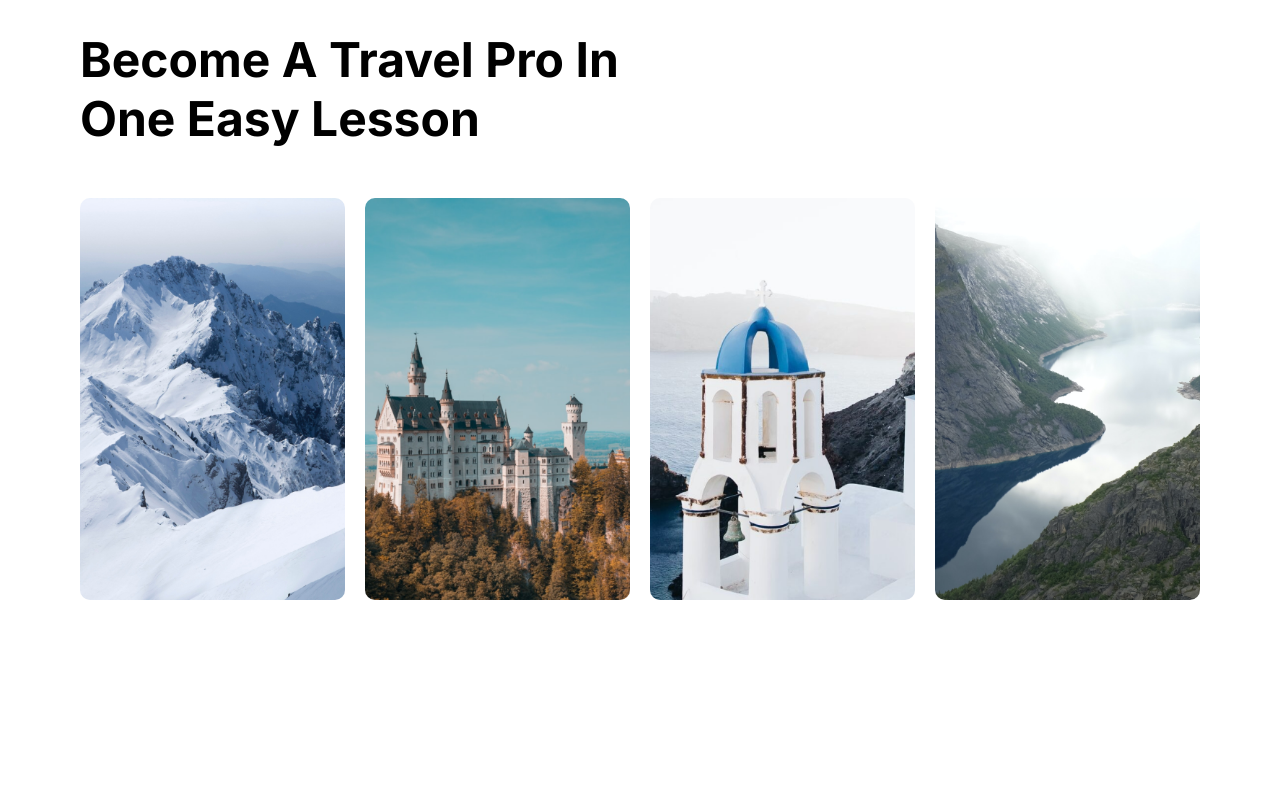
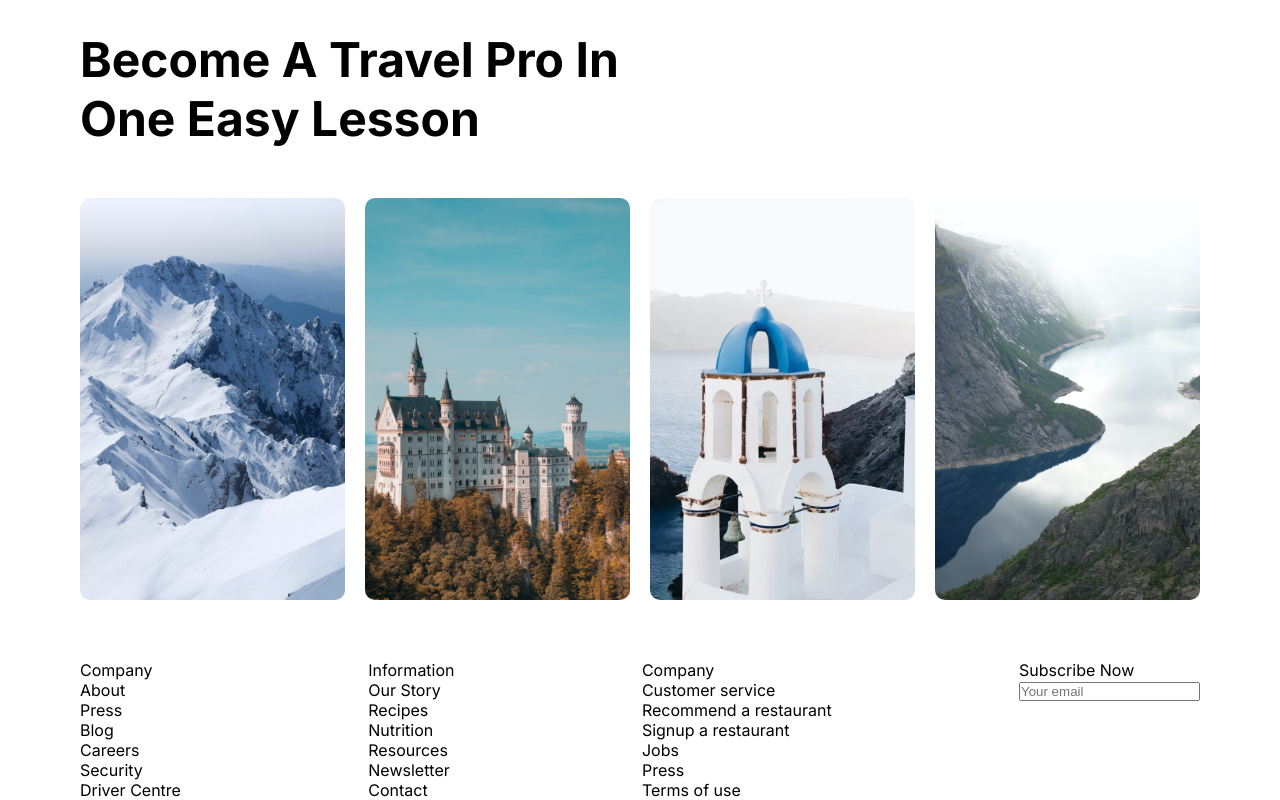
Before and after one commit to Shakhmurad7/nextjs, a Next.js app: page / in a window 1280 px wide. Shown: the part 738-1538 px from the top of the page. Before the commit the page ends 1398 px from the top, so only its background shows below. Built offline with nearby package versions, Linux system fonts and the light colour scheme.

Commit message:
add footer some item

```diff
--- a/app/css/index.css
+++ b/app/css/index.css
@@ -2,6 +2,9 @@
     padding: 0;
     margin: 0;
     box-sizing: border-box;
+}
+li{
+    list-style: none;
 }
 .container{
     padding: 0px 80px;
@@ -142,3 +145,11 @@
     top: 0;
     bottom: 0;
 }
+
+
+/* footer */
+.footer-conyainer{
+    width: 100%;
+    display: flex;
+    justify-content: space-between;
+}
--- a/app/page.js
+++ b/app/page.js
@@ -58,16 +58,59 @@ export default  async function Home() {
       </div>
     </div>
 
-
-
-
-
         {/* CartTop */}
         <div className="container" >
             <Cart/>
         </div>
 
 
+        {/* footer */}
+        <div className="container" >
+
+            <div className="footer-conyainer" >
+                    <div className="footer-content">
+                        <div className="footer-content-text-item">Company</div>
+                        <div className="footer-content-text">
+                            <li>About</li>
+                            <li>Press</li>
+                            <li>Blog</li>
+                            <li>Careers</li>
+                            <li>Security</li>
+                            <li>Driver Centre</li>
+                        </div>
+                    </div>
+                    <div className="footer-content">
+                        <div className="footer-content-text-item">Information</div>
+                        <div className="footer-content-text">
+                            <li>Our Story</li>
+                            <li>Recipes</li>
+                            <li>Nutrition</li>
+                            <li>Resources</li>
+                            <li>Newsletter</li>
+                            <li>Contact</li>
+                        </div>
+                    </div>
+
+                    <div className="footer-content">
+                        <div className="footer-content-text-item">Company</div>
+                        <div className="footer-content-text">
+                            <li>Customer service</li>
+                            <li>Recommend a restaurant</li>
+                            <li>Signup a restaurant</li>
+                            <li>Jobs</li>
+                            <li>Press</li>
+                            <li>Terms of use</li>
+                        </div>
+                    </div>
+                    <div className="footer-content">
+                        <div className="footer-content-text-item">Subscribe Now</div>
+                        <div className="footer-content-input">
+                            <input placeholder="Your email"/>
+                        </div>
+                    </div>
+                </div>
+            </div>
+
 
     </>
   );
```
